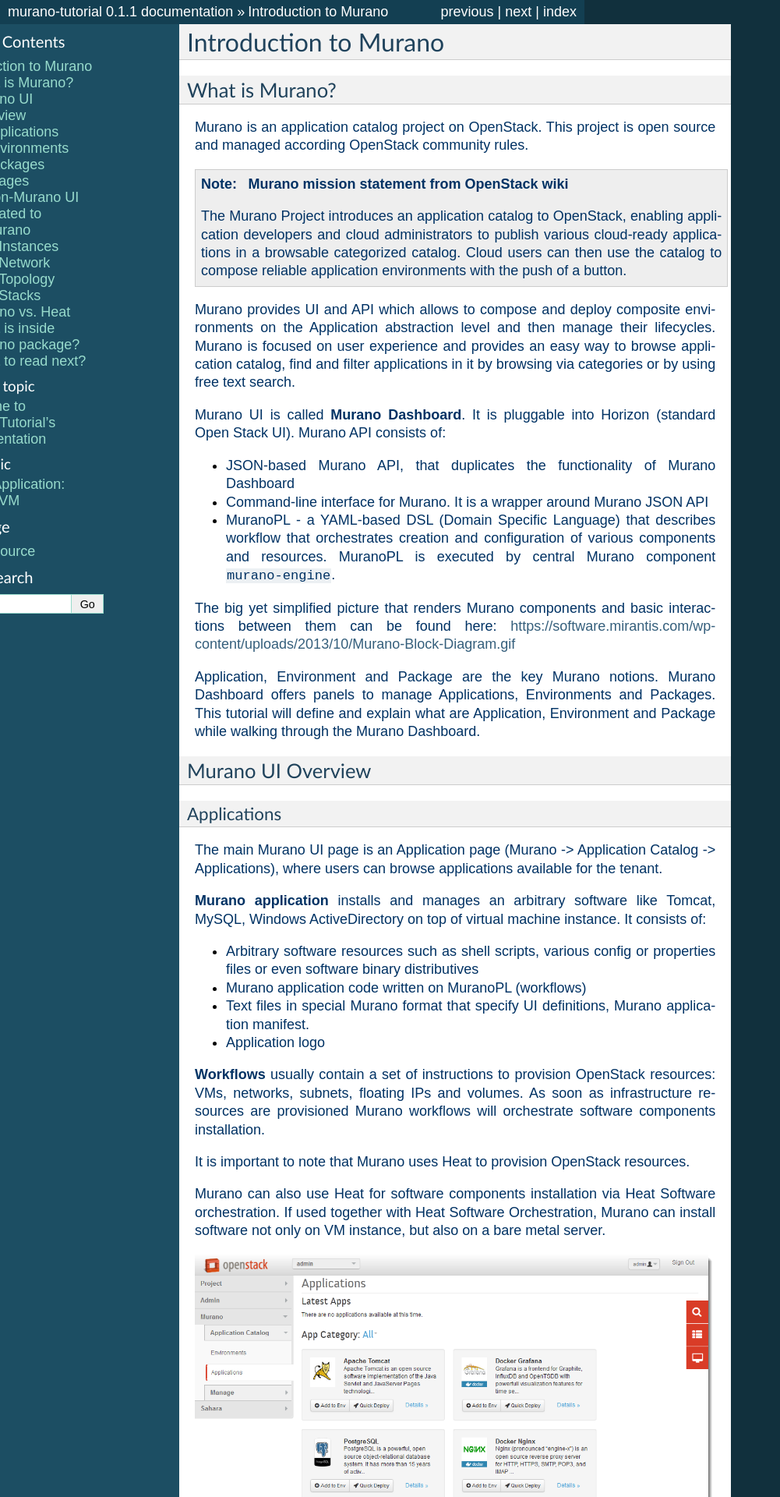
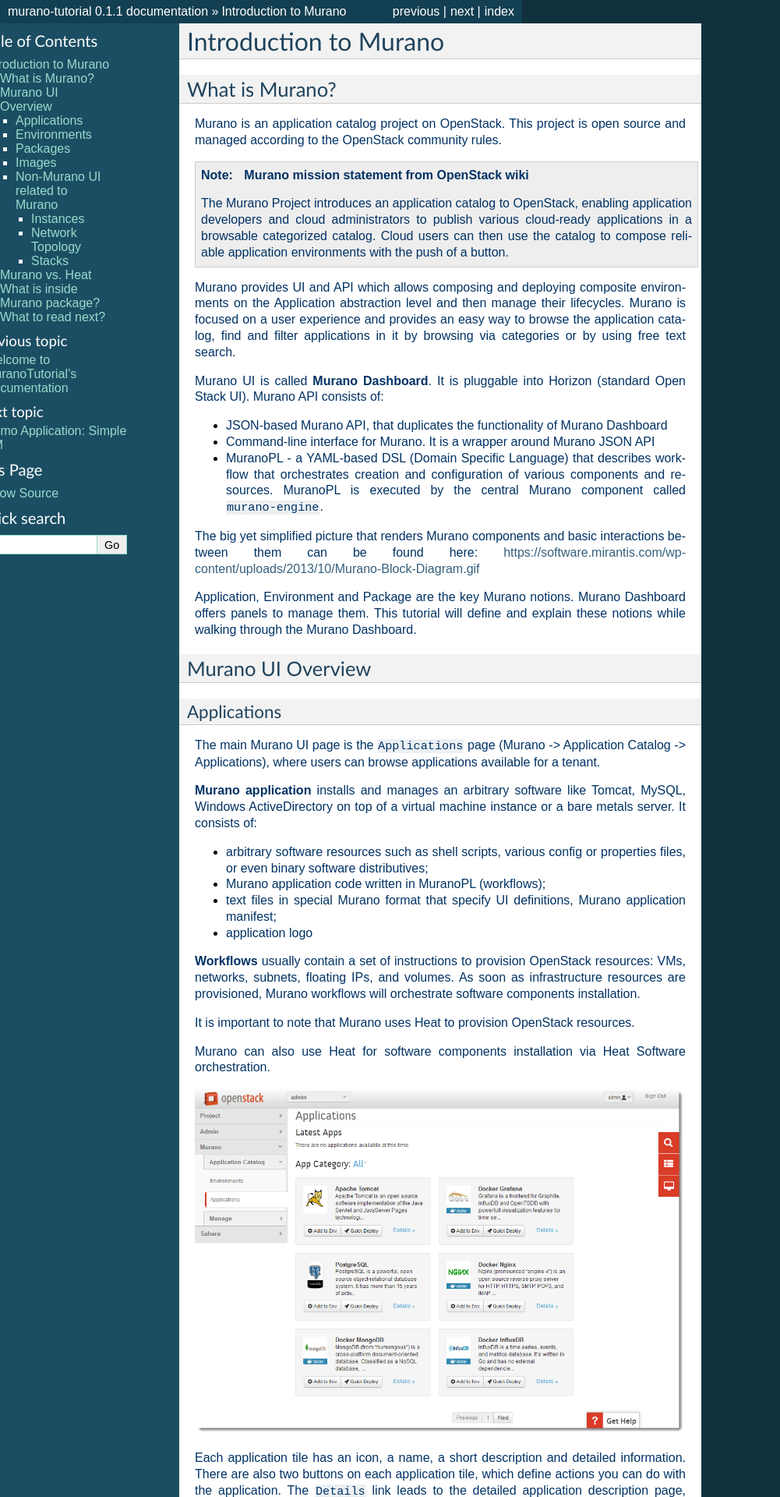
Before and after one commit to juvar/murano-tutorial, a Sphinx documentation site: the page built from source/introduction.rst, in a window 1280 px wide. Shown: the top 1920 px of the page at 78% size, without its empty margins (0-1001 px from the left). Built offline with Sphinx 7.4.7, drawn with Linux system fonts in a browser that asks for light colours; some of the changed text lies outside the part shown.

Commit message:
Grammar errors corrected

```diff
--- a/source/introduction.rst
+++ b/source/introduction.rst
@@ -6,10 +6,10 @@
 
 .. raw:: html
 
-    <style> p {max-width:750px; width:100%; font-size:18px; color:rgb(0,50,100); text-align:left;}
-            strong {font-size:18px;}
-            li {font-size:18px;}
-            div {max-width:750px; width:100%;}
+    <style> p {max-width:670px; width:100%; font-size:16px; color:rgb(0,50,100); text-align:left;}
+            strong {font-size:16px;}
+            li {font-size:16px;}
+            div {max-width:670px; width:100%;}
             h1 {font-size:26px; color: black; padding-top: 125px; padding-bottom: 125px;}
             h2 {font-size:24px; color: black; padding-top: 125px; padding-bottom: 125px;}
             h3 {font-size:22px; color: black; padding-top: 125px; padding-bottom: 125px;}
@@ -17,7 +17,7 @@
     </style>
 
 Murano is an application catalog project on OpenStack. This project is open source and managed
-according OpenStack community rules.
+according to the OpenStack community rules.
 
 .. note:: **Murano mission statement from OpenStack wiki**
 
@@ -26,23 +26,23 @@
    Cloud users can then use the catalog to compose reliable application environments with the push of a button.
 
 
-Murano provides UI and API which allows to compose and deploy composite environments on the Application
+Murano provides UI and API which allows composing and deploying composite environments on the Application
 abstraction level and then manage their lifecycles.
-Murano is focused on user experience and provides an easy way to
-browse application catalog, find and filter applications in it by browsing via categories or by using free text search.
+Murano is focused on a user experience and provides an easy way to
+browse the application catalog, find and filter applications in it by browsing via categories or by using free text search.
 
 Murano UI is called **Murano Dashboard**. It is pluggable into Horizon (standard Open Stack UI).
 Murano API consists of:
 
 * JSON-based Murano API, that duplicates the functionality of Murano Dashboard
 * Command-line interface for Murano. It is a wrapper around Murano JSON API
-* MuranoPL - a YAML-based DSL (Domain Specific Language) that describes workflow that orchestrates creation and configuration of various components and resources.  MuranoPL is executed by central Murano component ``murano-engine``.
+* MuranoPL - a YAML-based DSL (Domain Specific Language) that describes workflow that orchestrates creation and configuration of various components and resources.  MuranoPL is executed by the central Murano component called ``murano-engine``.
 
 The big yet simplified picture that renders Murano components and basic interactions between them can be found here: https://software.mirantis.com/wp-content/uploads/2013/10/Murano-Block-Diagram.gif
 
 Application, Environment and Package are the key Murano notions.
-Murano Dashboard offers panels to manage Applications, Environments and Packages.
-This tutorial will define and explain what are Application, Environment and Package while walking through the Murano Dashboard.
+Murano Dashboard offers panels to manage them.
+This tutorial will define and explain these notions while walking through the Murano Dashboard.
 
 Murano UI Overview
 ------------------
@@ -50,39 +50,38 @@
 Applications
 ~~~~~~~~~~~~
 
-The main Murano UI page is an Application page (Murano -> Application Catalog -> Applications),
-where users can browse applications available for the tenant.
+The main Murano UI page is the ``Applications`` page (Murano -> Application Catalog -> Applications),
+where users can browse applications available for a tenant.
 
 **Murano application** installs and manages an arbitrary software like Tomcat, MySQL, Windows ActiveDirectory
-on top of virtual machine instance. It consists of:
+on top of a virtual machine instance or a bare metals server. It consists of:
 
-* Arbitrary software resources such as shell scripts, various config or properties files or even software binary distributives
-* Murano application code written on MuranoPL (workflows)
-* Text files in special Murano format that specify UI definitions, Murano application manifest.
-* Application logo
+* arbitrary software resources such as shell scripts, various config or properties files, or even binary software distributives;
+* Murano application code written in MuranoPL (workflows);
+* text files in special Murano format that specify UI definitions, Murano application manifest;
+* application logo
 
-**Workflows** usually contain a set of instructions to provision OpenStack resources: VMs, networks, subnets, floating IPs and volumes.
-As soon as infrastructure resources are provisioned Murano workflows will orchestrate software components installation.
+**Workflows** usually contain a set of instructions to provision OpenStack resources: VMs, networks, subnets, floating IPs, and volumes.
+As soon as infrastructure resources are provisioned, Murano workflows will orchestrate software components installation.
 
 It is important to note that Murano uses Heat to provision OpenStack resources.
 
 Murano can also use Heat for software components installation via Heat Software orchestration.
-If used together with Heat Software Orchestration, Murano can install software not only on VM instance, but also on a bare metal server.
 
 .. image:: images/applications.png
 
-Each application tile has an icon, a name, short description and detailed information. There are also two buttons on each
-application tile which defines actions which you can do with the application.
-Details link leads to the detailed application description page where users can find more information about the application.
+Each application tile has an icon, a name, a short description and detailed information. There are also two buttons on each
+application tile, which define actions you can do with the application.
+The ``Details`` link leads to the detailed application description page, where users can find more information about the application.
 
-Let's take a look at the Details page of ``Tomcat`` application:
+Let's take a look at the ``Details`` page of the ``Tomcat`` application.
 This application is responsible for creating a new instance, configuring its security group rules, and installing Tomcat on it.
 
 .. image:: images/tomcat_details.png
 
 The most interesting parts of it are ``Categories: Web`` and ``Tags: Servlets, Server, Pages, Java``
 
-Both application Categories and Tags are a markers, which you can search an application by.
+Both application Categories and Tags are markers, which you can use to search an application by.
 For example if you need a database, you may search the Application catalog by the category 'Database'.
 The search may return such applications as MySQL, PostgreSQL, etc.
 
@@ -97,22 +96,22 @@
 Environments
 ~~~~~~~~~~~~
 
-**Environment** is a set of applications managed by a single tenant.
-Appplications within single environment may comprise complex configuration,
-while applications in different environmetns are always independent from each other.
-Environment is a logical aggregation of multiple applications that binds them together.
+An **environment** is a set of applications managed by a single tenant.
+Applications within a single environment may comprise complex configuration,
+while applications in different environments are always independent from each other.
+An environment is a logical aggregation of multiple applications that binds them together.
 
 
-The best way to understand what environment is, is it to look at the example.
+The best way to understand what the environment is, is it to look at the example.
 
-*Let's say that we have a QA team that needs to test famous Petstore web-application.
+*Let's say that we have a QA team that needs to test the famous Petstore web-application.
 Petstore needs to be deployed on a Web Server, such as Tomcat. It also stores and retrieves data from
-a database, such as PostgreSQL. QA team performs weekly tests on in-development version 1.1.X:
+a database such as PostgreSQL. QA team performs weekly tests on in-development version 1.1.X:
 Petstore_SNAPSHOT_1.1.X.war.*
 
 *Let's suppose that we also have a UAT group of end users.
 UAT group is going to work with a stable release of Petstore v. 1.0: Petstore_RELEASE_1.0.war for duration of a month
-and provide a feedback about user experience.*
+and provide a feedback about a user experience.*
 
 In a situation like that, we need to have two separate installations of Petstore.
 QA team needs their own QA infrastructure that consists of dedicated Tomcat and PostgreSQL servers.
@@ -123,12 +122,12 @@
 
 We will create two Murano environments: one for QA, the other one for UAT so that to satisfy these requirements.
 
-Environments panel has a "Create environment" button, that creates environments.
+The ``Environments`` panel has the ``Create environment`` button that creates environments.
 
 .. image:: images/environments.png
 
 * ``env-petstore-qa`` is a QA environment
-* ``env-petstore-uat`` ia a UAT environment
+* ``env-petstore-uat`` is a UAT environment
 
 At this stage these environments are mere configuration within Murano.
 
@@ -157,10 +156,10 @@
 .. image:: images/qa_env_pre_deploy.png
 
 
-By this moment we have completely specified the configuration of the QA Environment,
+By this moment we have the completely specified configuration of the QA Environment,
 but nothing has been created yet.
-We need to deploy the enviromnent so that to bring to life this configuration.
-Let's click "Deploy The Environment" button to start the deployment.
+We need to deploy the environment in order to bring to life this configuration.
+Let's click ``Deploy The Environment`` button to start the deployment.
 
 .. image:: images/qa_env_deploy_inprogress.png
 
@@ -171,7 +170,7 @@
 
 The deployment operation takes some time and while it is in progress,
 it sends the status update messages to Murano dashboard.
-Murano Dashboard displays the in the "Last Operation" column.
+Murano Dashboard displays them in the "Last Operation" column.
 
 .. image:: images/qa_env_pre_deploy_complete.png
 
@@ -226,30 +225,30 @@
 Murano needs to interact with it.
 
 There are several ways to achieve this.
-The most popular is  **murano-agent** - software component that resides on an instance and
-listens to Murano RabbitMQ queue.
-The other less popular ways to interact with an instance are Heat agents
+The most popular is a **murano-agent** - a software component that resides on an instance and
+listens to the Murano RabbitMQ queue.
+The other less popular way to interact with an instance is Heat agents
 (if an application relies on Heat software orchestration),
-or an arbitrary bootstrap script, injected to an instance.
+or an arbitrary bootstrap script injected to an instance.
 
-The most common way to ensure that an instance has murano-agent is to pre-install
-murano-agent on an image of a virtual machine.
-That's why if a Murano application offers you to select an image and you do not know the implementation details,
-always assume that you need an image with pre-installed murano agent.
+The most common way to ensure that an instance has the murano-agent is to pre-install
+it on a virtual machine image.
+That's why, if a Murano application offers you to select an image and you do not know the implementation details,
+always assume that you need an image with the pre-installed murano-agent.
 
-Images panel displays all the images related to Murano:
+The ``Images`` panel displays all the images related to Murano:
 
 .. image:: images/images.png
 
 All the image-related activities on Murano-enabled images should be performed via Glance interface
-exaclty the same way as it is performmed on all other images.
+exactly the same way as it is performed on all other images.
 
-The only functionality offred by Image panel is to mark/ unmark an image as Murano image, and
-to tag a Murano image as a ``linux`` or ``windows``.
-Technically this is done by addind/removing special metadata to an image.
+The only functionality offered by *Image* panel is to mark/unmark an image as Murano image, and
+to tag a Murano image as ``linux`` or ``windows``.
+Technically this is done by adding/removing special metadata to an image.
 
 Future releases of Murano will offer more fine-grain tags
-so that to distinguish between different linux and windows operating families.
+to distinguish between different releases of linux and windows operating systems.
 
 .. _non_murano_ui_label:
 
@@ -259,11 +258,11 @@
 Instances
 _________
 
-After your environment is deployed, you may use regular Horizon UI so that to verify what instances were created.
+After your environment is deployed, you may use regular Horizon UI to verify what instances have been created.
 
 Go to Project -> Compute -> Instances
 
-The screenshot below displays instances created by Deployment of QA environment:
+The screenshot below displays instances created by the deployment of QA environment:
 
 .. image:: images/qa_instances.png
 
@@ -275,8 +274,8 @@
 Network Topology
 ________________
 
-The other interesting panel is Network Topology (Project -> Network -> Network Topology).
-After both QA and UAT environments are deployed, you will see network topology which is similar to this:
+The other interesting panel is ``Network Topology`` (Project -> Network -> Network Topology).
+After both QA and UAT environments are deployed, you will see network topology which is similar to the one shown below:
 
 .. image:: images/network_topology.png
 
@@ -286,7 +285,7 @@
 ______
 
 As Murano uses Heat to provision OpenStack resources, you may review Heat UI to get the idea of what OpenStack entities were created when you deployed your environment.
-It is the Stacks panel (Project -> Orchestration -> Stacks)
+It is the ``Stacks`` panel (Project -> Orchestration -> Stacks)
 
 .. image:: images/stacks.png
 
@@ -296,38 +295,37 @@
 Murano vs. Heat
 ---------------
 
-Murano translates the source code of a package into Heat Orchestration template.
-It is Heat Orchestartions template that is executed when you deploy Murano application.
+Murano translates the source code of a package into a Heat Orchestration template
+that is executed when you deploy Murano application.
 
 When should I prefer Murano over Heat?
 
-Firstly, if you have little experience with Openstack, you may profit from the fact that
-you do not have to know which particular Heat template do you need.
-Murano offers application search, which includes search by category, tag and full-test search.
+Firstly, if you have a little experience with Openstack, you may profit from the fact that
+you do not need to know which particular Heat template you need.
+Murano offers an application search, which includes a search by a category, a tag and a full-text search.
 The sample values of Categories and Tags: Web, Databases, Application Servers, Big Data, Load Balances, etc.
-Each application is a tested piece logic that not only installs required software component, but also performs all the
-implied instance configuration (such as to ensure that you will be to access HTTP port 8080 if you provisioned Tomcat instance)
+Each application is a tested piece of logic that not only installs required software component, but also performs all the
+implied instance configuration such as to ensure that you will access HTTP port 8080 if you provisioned Tomcat instance.
 All these security configurations are transparent to you.
 
-Secondly, Murano Applications are portable accross different clouds, while Heat templates are designed for specific cloud.
-Heat template may reference OpenStack resources by their IDs, which requires template modification for every particular site.
-Murano is a higher-level language, than Heat. It does a lot of automation and makes low-level details transparent to an application developer.
+Secondly, Murano Applications are portable across different clouds, while Heat templates are designed for a specific cloud.
+A Heat template may reference OpenStack resources by their IDs, which requires template modification for every particular site.
+Murano is a higher-level language than Heat. It does a lot of automation and makes low-level details transparent to an application developer.
 
 Thirdly, Murano provides actions.
 They allow you to modify deployment configuration after application is deployed.
-Read more on actions here: http://openstack.10931.n7.nabble.com/Glance-Heat-Murano-split-dsicussion-td49855.html
-and here: https://www.mirantis.com/blog/seeing-murano-actions-action/
+Read more on actions here: https://www.mirantis.com/blog/seeing-murano-actions-action/
 
 And lastly, as a Software Engineer you would favor Murano over Heat templates
-for any  progranning task where you would favor imperative programming language over declarative programming language.
+for any  programming task where you prefer an imperative programming language over a declarative programming language.
 Imperative program contains list of instructions. They are executed one by one from the first to the last and produce desired result.
-Imperative programming languages are Java, C,... and MuranoPL.
+Imperative programming languages are Java, C,..., and MuranoPL.
 
 Declarative program describes what should be the results, but does not specify the order of execution.
-SQL "SELECT FROM WHERE <boolean condition>" query, puppet manifest,... and Heat template are declarative programs.
+SQL "SELECT FROM WHERE <boolean condition>" query, puppet manifest,- and Heat template are declarative programs.
 The weak point of a declarative program is a dependency management. You cannot just write "give me an instance and rpm  installed".
 You need to specify that you install rpm only after the instance is created. I.e. that rpm installation "depends on" instance creation.
-It is not a big deal for a small program, but quickly becomes a daunting task as you program increases in size.
+It is not a big deal for a small program, but quickly becomes a daunting task as your program increases in size.
 
 For more details see section :ref:`murano_vs_heat_extensive_example_label` (To be done)
 
@@ -359,11 +357,11 @@
 
 **manifest.yaml**
   This file is an entry point to the package.
-  It contains the general information about the appplication such as name, author and description.
+  It contains the general information about the application such as a name, an author and description.
   This file is in YAML format.
 
   Almost all Murano application files are based on YAML format.
-  The YAML itself is beyond this tutorial, you may read about YAML in wikipedia http://en.wikipedia.org/wiki/YAML,
+  The YAML itself is beyond this tutorial, you may read about YAML in Wikipedia http://en.wikipedia.org/wiki/YAML,
   and on official YAML site http://yaml.org/
 
 **Classes**
@@ -389,16 +387,16 @@
   For example, unix .sh scripts.
 
 **UI**
-  This folder contain a description of the UI form for your application.
+  This folder contains a description of the UI form for your application.
 
-  The description of UI forms  are written in a special format, based on YAML.
-  UI form will be rendered into html popup window,
-  where you will be able to pass parameters for your application.
+  The description of UI forms  are written in a special format based on YAML.
+  UI form will be rendered into an html popup window,
+  where you will be able to pass parameters to your application.
 
 **logo.png**
   It is a logo of your application.
 
-  It is displayed on Murano dashboard. The file is recommended, but not required.
+  It is displayed on a Murano dashboard. The file is recommended, but not required.
   Please note, that only png format is supported.
 
 
@@ -426,3 +424,4 @@
 * Openstack wiki for Heat https://wiki.openstack.org/wiki/Heat
 * Murano Integration with Heat Orchestration Templates: https://www.youtube.com/watch?v=oRD3ihwa9u4
 * Georgiy Okrokvertskhov's blog for advanced Murano tips and tricks: http://muranohints.blogspot.com/
+* Murano actions in action: https://www.mirantis.com/blog/seeing-murano-actions-action/
```
Also changed, not shown: other parts of source/introduction.rst (+19 -19 lines).
